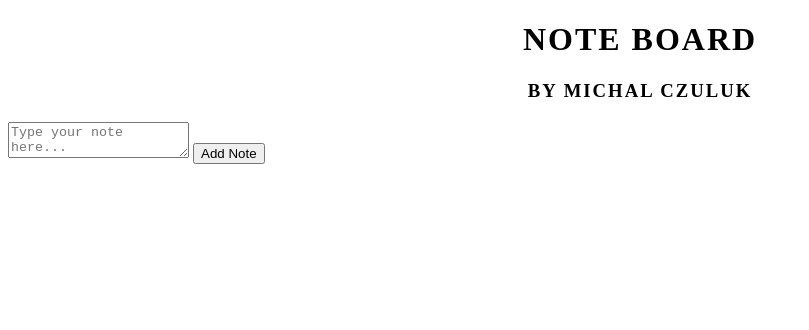
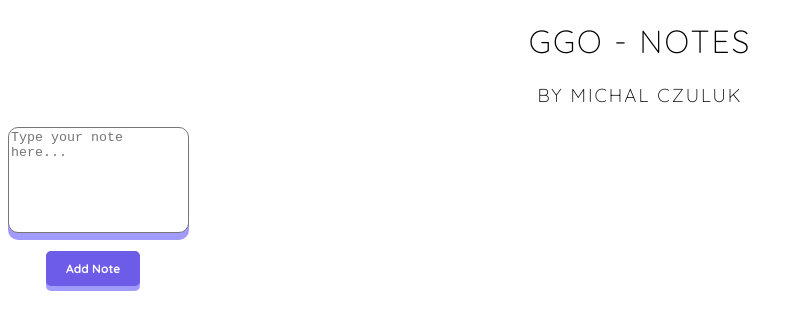
Before and after one commit to michal1082/NotesAnne, a website: page public/index.html in a window 1280 px wide. Shown: the whole page, without its empty margins (0-809 px from the left). Drawn offline with nearby package versions, Linux system fonts and the light colour scheme; no server answers.

Commit message:
Add files via upload

```diff
--- a/public/index.html
+++ b/public/index.html
@@ -7,6 +7,8 @@
     <meta name="viewport" content="width=device-width, initial-scale=1.0" />
     <title>Notes</title>
     <style>
+    @import url('https://fonts.googleapis.com/css2?family=Quicksand:wght@300..700&display=swap');
+
       #notes-container {
         margin-top: 20px;
         position: relative;
@@ -21,19 +23,60 @@
         -webkit-transform: rotate(-4deg);
         -o-transform: rotate(-4deg);
         -moz-transform: rotate(-4deg);
-        width: 240px;
+        width: 180px;
         height: auto;
-        min-height: 100px;
+        min-height: 90px;
         position: absolute;
       }
+
+      .text-input{
+        border-radius: 10px;
+        height: 100px;
+        resize: none;
+
+        box-shadow: 0px 7px 0px 0px #a29bfe;
+      }
+
+      .add-note-button{
+        margin-left: 38px;
+        margin-top: -10px;
+
+        border: none;
+        outline: none;
+        background-color: #6c5ce7;
+        padding: 10px 20px;
+        font-size: 12px;
+        font-weight: 700;
+        color: #fff;
+        border-radius: 5px;
+        transition: all ease 0.1s;
+        box-shadow: 0px 5px 0px 0px #a29bfe;
+      }
+
+        .add-note-button:active {
+        transform: translateY(5px);
+        box-shadow: 0px 0px 0px 0px #a29bfe;
+        }
+
+
+        button,
+        h3,
+        h1{
+            font-family: "Quicksand", sans-serif;
+  font-optical-sizing: auto;
+  font-weight: 300;
+  font-style: normal;
+        }
+
     </style>
   </head>
   <body>
-    <h1 style="text-align: center; letter-spacing: 2px">NOTE BOARD</h1>
+    <h1 style="text-align: center; letter-spacing: 2px">GGO - NOTES</h1>
     <h3 style="text-align: center; letter-spacing: 2px">BY MICHAL CZULUK</h3>
     <div id="notes-container"></div>
-    <textarea id="note-input" placeholder="Type your note here..."></textarea>
-    <button id="add-note-btn">Add Note</button>
+    <textarea class="text-input" id="note-input" placeholder="Type your note here..."></textarea>
+    <h5></h5>
+    <button class="add-note-button" id="add-note-btn">Add Note</button>
 
     <script src="/socket.io/socket.io.js"></script>
     <script>
```
